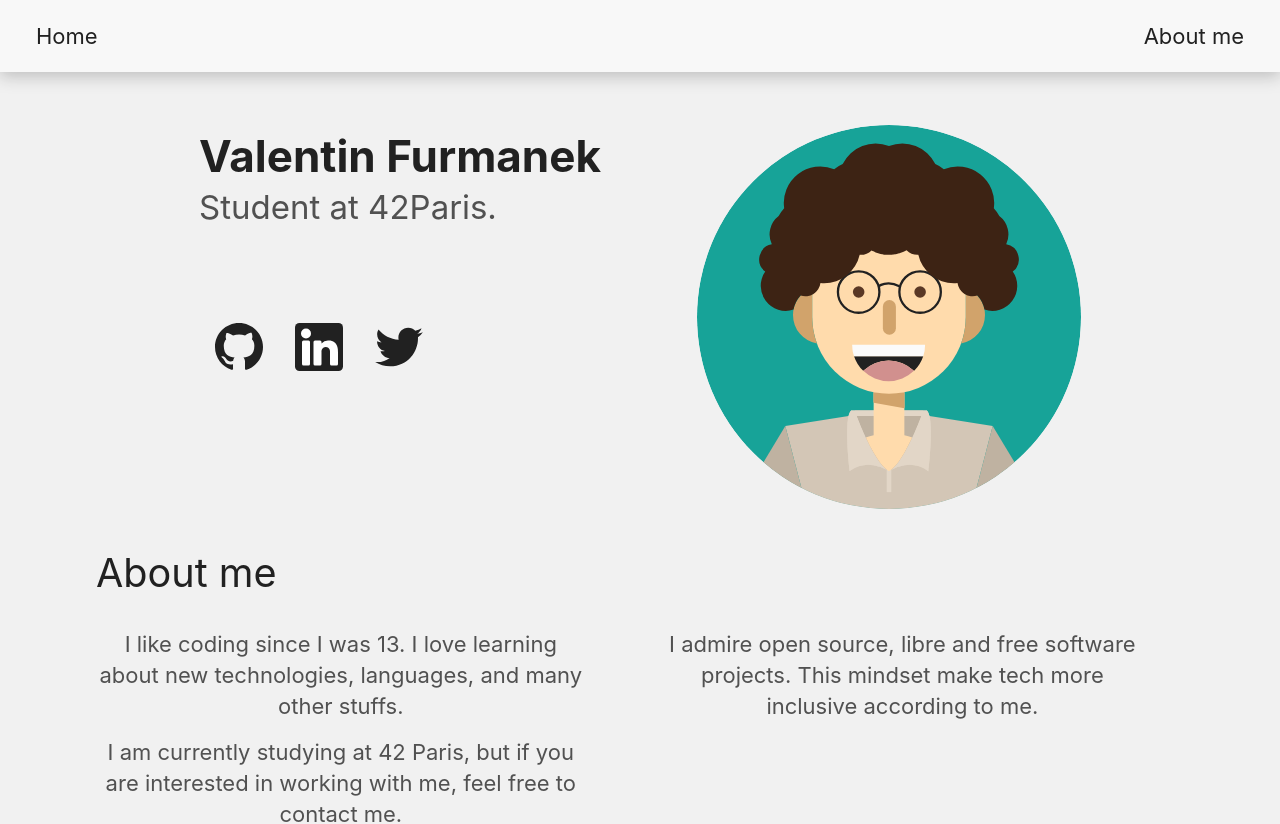
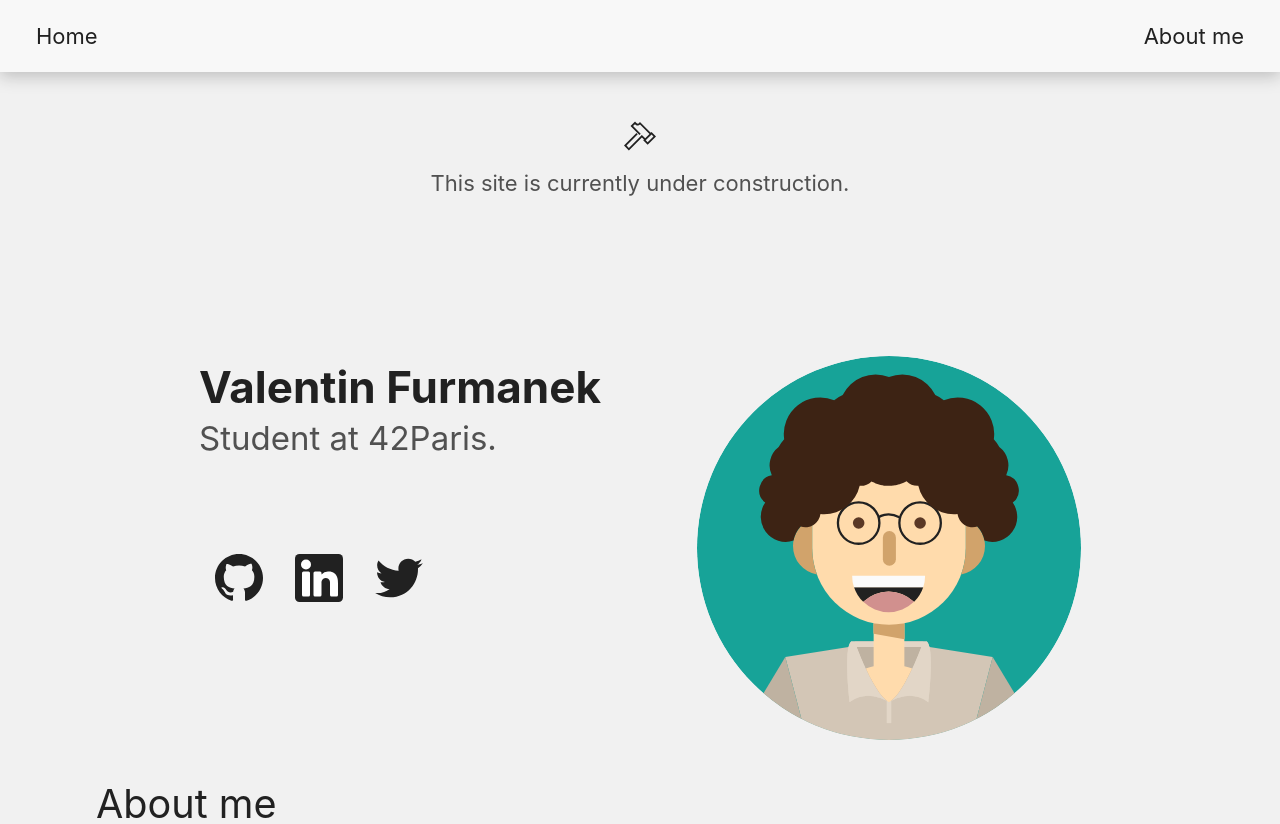
Before and after one commit to valfur03/portfolio, a Next.js app: page / in a window 1280 px wide. Shown: the top 824 px of the page. Built offline with nearby package versions, Linux system fonts and the light colour scheme.

Commit message:
feat: add Work in Progress message

```diff
--- /dev/null
+++ b/components/hammer-icon.module.js
@@ -0,0 +1,12 @@
+import React from 'react'
+import styles from './hammer-icon.module.scss'
+
+export default class HammerIcon extends React.Component {
+	render() {
+		return (
+			<svg className={styles.container} version="1.1" xmlns="http://www.w3.org/2000/svg" x="0px" y="0px" viewBox="0 0 267.654 267.654">
+				<path d="M223.791,106.89l-84.268-84.268l-6.208-6.309l-5.149,7.185c-0.044,0.059-4.496,5.911-12.223,7.407	c-3.938,0.763-12.807-5.648-18.303-11.87l-5.28-6.014L54.414,50.968l74.625,74.626l5.304-5.304l5.304-5.304L75.627,50.968 l16.374-16.373c6.344,5.704,16.726,12.989,26.792,11.037c6.666-1.29,11.806-4.291,15.395-7.131l78.997,78.996l-35.515,35.514 l-28.276-28.275l-5.303,5.303l-5.549,5.549L40.71,233.42l-19.497-19.496l93.736-93.735l-5.304-5.304l-5.304-5.304L0,213.924 l40.71,40.709l108.684-108.684l17.669,17.67l-6.551,6.551l37.308,37.307l69.835-69.833l-37.308-37.309L223.791,106.89z M197.819,186.263l-16.095-16.094l48.622-48.622l16.095,16.096L197.819,186.263z"/>
+			</svg>
+		)
+	}
+}
--- /dev/null
+++ b/components/hammer-icon.module.scss
@@ -0,0 +1,9 @@
+@import '../styles/variables.scss';
+
+.container {
+	margin: 16px;
+	width: 32px;
+	height: 32px;
+
+	fill: $on-surface-color;
+}
--- a/components/home.module.scss
+++ b/components/home.module.scss
@@ -1,8 +1,6 @@
 @import '../styles/variables.scss';
 
 .container {
-	margin-top: 48px;
-
 	display: flex;
 	flex-direction: column;
 	align-items: center;
--- /dev/null
+++ b/components/wip.js
@@ -0,0 +1,15 @@
+import React from 'react'
+import HammerIcon from './hammer-icon.module.js'
+import styles from './wip.module.scss'
+
+export default class WIP extends React.Component {
+	render() {
+		return (
+			<div className={styles.container}>
+				<HammerIcon />
+				<p>This site is currently under construction.</p>
+				<hr className={styles.divider} />
+			</div>
+		)
+	}
+}
--- /dev/null
+++ b/components/wip.module.scss
@@ -0,0 +1,30 @@
+@import '../styles/variables.scss';
+
+.container {
+	margin-top: 48px;
+	padding: 16px;
+	box-sizing: border-box;
+
+	display: flex;
+	flex-direction: column;
+	justify-content: center;
+	align-items: center;
+}
+
+.divider {
+	margin-top: 16px;
+	width: 100%;
+}
+
+@media screen and (min-width: 1152px) {
+
+	.container {
+		margin-top: 72px;
+		padding: 32px;
+	}
+
+	.divider {
+		display: none;
+	}
+
+}
--- a/pages/index.js
+++ b/pages/index.js
@@ -1,5 +1,6 @@
 import Head from 'next/head'
 import TopBar from '../components/top-bar'
+import WIP from '../components/wip'
 import Home from '../components/home'
 import AboutMe from '../components/about-me'
 import styles from '../styles/Home.module.css'
@@ -11,6 +12,7 @@ export default function Portfolio() {
         <title>Valentin Furmanek</title>
       </Head>
       <TopBar />
+      <WIP></WIP>
       <main>
         <Home />
         <AboutMe />
```
Also changed, not shown: styles/globals.scss (line endings or trailing spaces).
